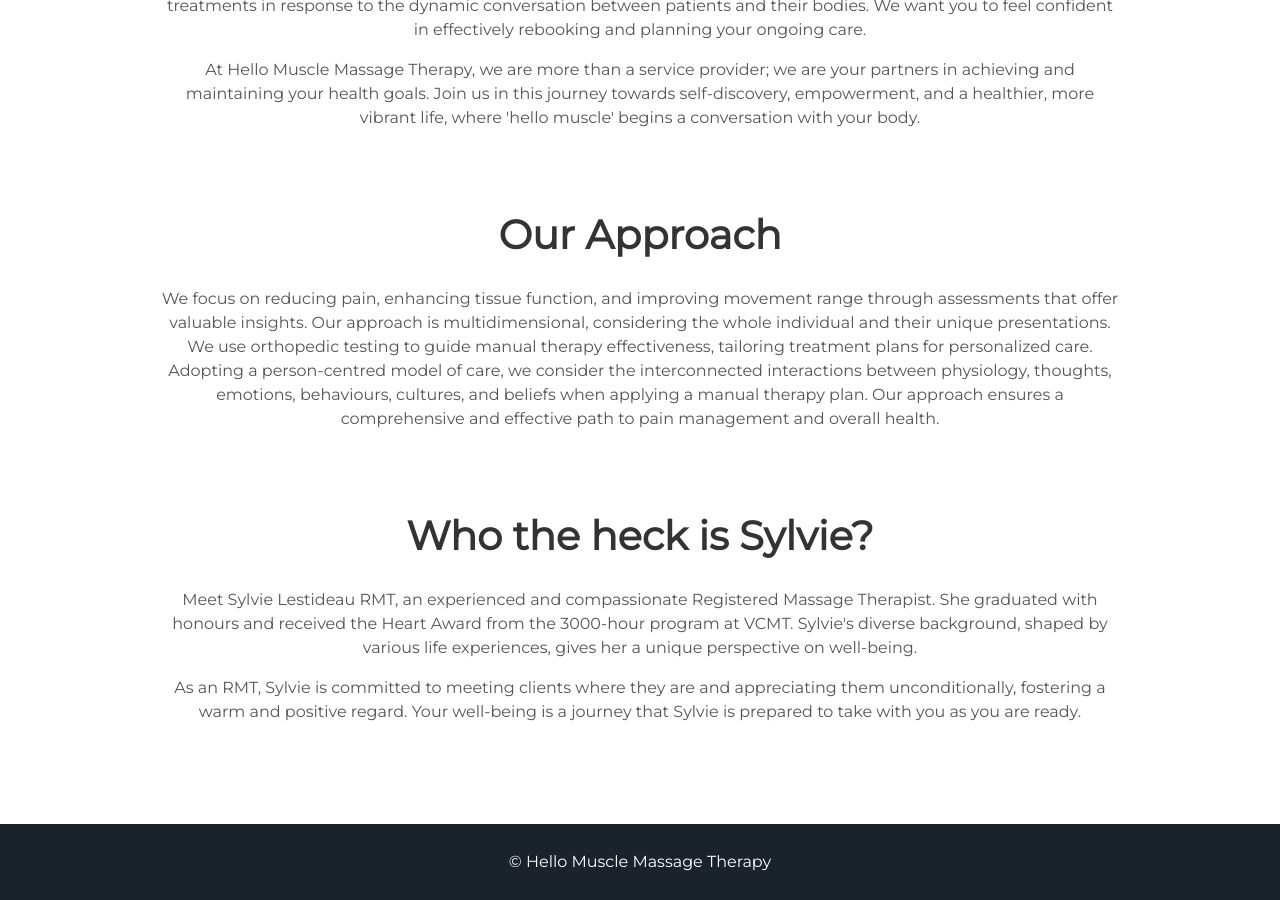
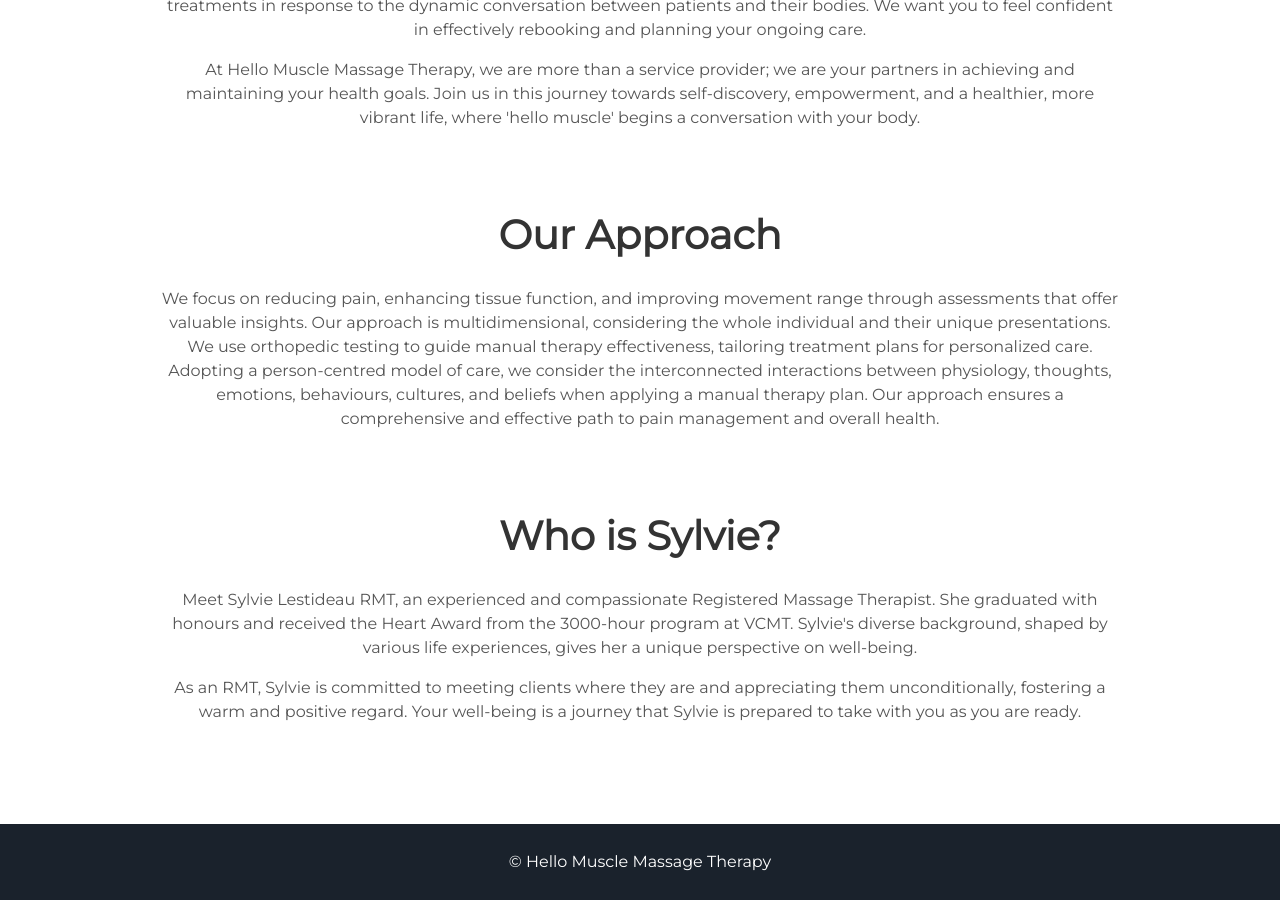
Before and after one commit to HelloMuscle/hellomuscle.github.io, a Jekyll site: the page built from index.html, in a window 1280 px wide and 900 px high, scrolled down 3133 px. Built offline with Jekyll 4.4.1, drawn with Linux system fonts in a browser that asks for light colours.

Commit message:
Update bio.html

```diff
--- a/_includes/bio.html
+++ b/_includes/bio.html
@@ -1,5 +1,5 @@
 <div class="user-details">
-  <h1>Who the heck is Sylvie?</h1>
+  <h1>Who is Sylvie?</h1>
   <p>Meet Sylvie Lestideau RMT, an experienced and compassionate Registered Massage Therapist. She graduated with honours and received the Heart Award from the 3000-hour program at VCMT. Sylvie's diverse background, shaped by various life experiences, gives her a unique perspective on well-being.
   <p>As an RMT, Sylvie is committed to meeting clients where they are and appreciating them unconditionally, fostering a warm and positive regard. Your well-being is a journey that Sylvie is prepared to take with you as you are ready.
 </div>
```
